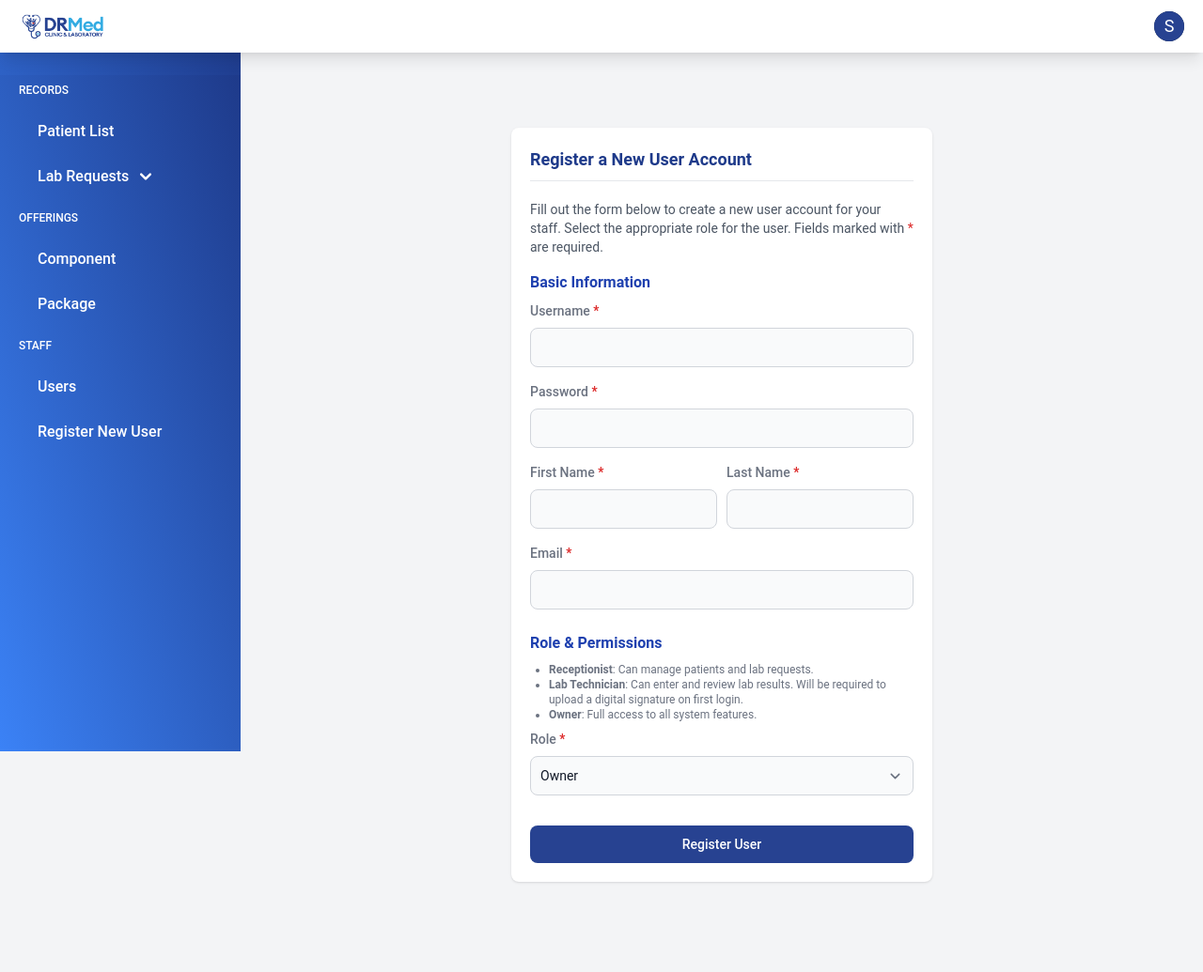
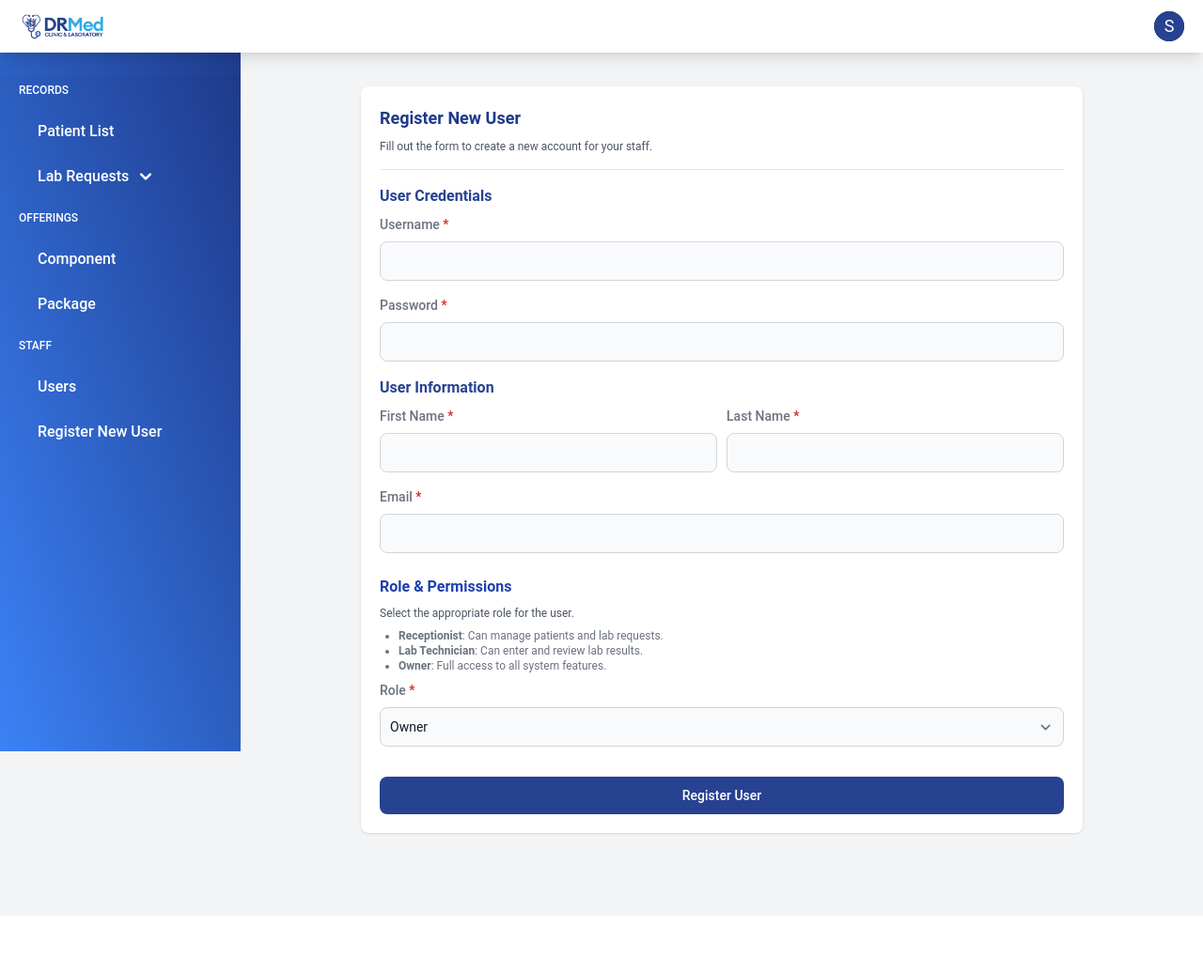
Before and after one commit to daveigh-abogado/drmedlab, a Django app: page /register/ in a window 1280 px wide. Shown: the whole page at 94% size. After the commit the page ends 891 px from the top, so only its background shows below. Run offline with Django 5.2, Linux system fonts and the light colour scheme; the visitor is signed in with stand-in values (Sample User, id 1); data that the repository does not hold is empty; style sheets or scripts are compiled from the project's sources; some libraries are stand-ins or nearby versions.

Commit message:
register htmls

```diff
--- a/labreqsys/templates/labreqsys/register.html
+++ b/labreqsys/templates/labreqsys/register.html
@@ -3,20 +3,20 @@
 {% load widget_tweaks %}
 
 {% block content %}
-<div class="relative p-4 w-full max-w-6xl h-full md:h-auto mx-auto mt-10">
-    <div class="relative p-4 bg-white rounded-lg shadow sm:p-5 max-w-md mx-auto">
-        <div class="flex justify-between items-center pb-2 mb-2 rounded-t border-b sm:mb-5">
+<div class="relative p-2 w-full h-full md:h-auto mx-auto mt-1">
+    <div class="relative p-4 bg-white rounded-lg shadow sm:p-5 max-w-screen-md mx-auto">
+        <div class="flex justify-between items-center rounded-t pb-2">
             <div class="text-lg font-semibold text-blue-900">
-                Register a New User Account
+                Register New User
             </div>
         </div>
-        <div class="mb-4 text-sm text-gray-600">
-            <p>Fill out the form below to create a new user account for your staff. Select the appropriate role for the user. Fields marked with <span class="text-red-600">*</span> are required.</p>
+        <div class="mb-4 pb-4 text-xs text-gray-600 border-b">
+            <p>Fill out the form to create a new account for your staff.</p>
         </div>
         <form method="post" enctype="multipart/form-data" autocomplete="off">
             {% csrf_token %}
             <div class="mb-6">
-                <h4 class="text-base font-semibold text-blue-800 mb-2">Basic Information</h4>
+                <h4 class="text-base font-semibold text-myblue-primary mb-2">User Credentials</h4>
                 <div class="mb-4">
                     <label class="block mb-2 text-sm font-medium text-gray-500">Username <span class="text-red-600">*</span></label>
                     {{ form.username|add_class:'bg-gray-50 border border-gray-300 text-gray-900 text-sm rounded-lg block w-full p-2.5' }}
@@ -27,6 +27,7 @@
                     {{ form.password|add_class:'bg-gray-50 border border-gray-300 text-gray-900 text-sm rounded-lg block w-full p-2.5' }}
                     {% if form.password.errors %}<p class="text-red-500 text-xs mt-1">{{ form.password.errors|striptags }}</p>{% endif %}
                 </div>
+                <h4 class="text-base font-semibold text-myblue-primary mb-2">User Information</h4>
                 <div class="grid gap-2.5 mb-4 sm:grid-cols-2">
                     <div>
                         <label class="block mb-2 text-sm font-medium text-gray-500">First Name <span class="text-red-600">*</span></label>
@@ -47,10 +48,12 @@
             </div>
             <div class="mb-6">
                 <h4 class="text-base font-semibold text-blue-800 mb-2">Role & Permissions</h4>
+                <p class="text-xs text-gray-600 pb-2">Select the appropriate role for the user.</p>
+
                 <div class="mb-2 text-xs text-gray-500">
                     <ul class="list-disc ml-5">
                         <li><b>Receptionist</b>: Can manage patients and lab requests.</li>
-                        <li><b>Lab Technician</b>: Can enter and review lab results. Will be required to upload a digital signature on first login.</li>
+                        <li><b>Lab Technician</b>: Can enter and review lab results.</li>
                         <li><b>Owner</b>: Full access to all system features.</li>
                     </ul>
                 </div>
```
Also changed, not shown: labreqsys/templates/labreqsys/edit_user_profile.html (+6 -6 lines).
